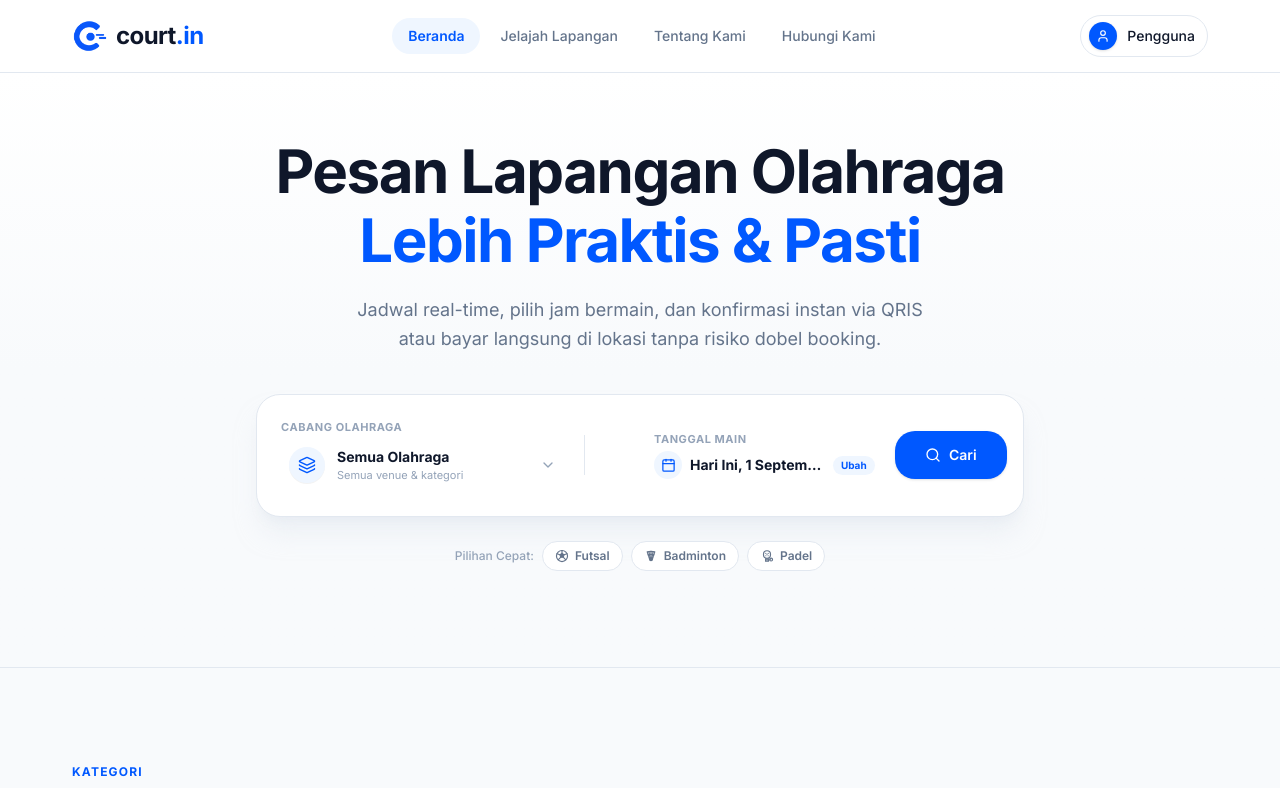
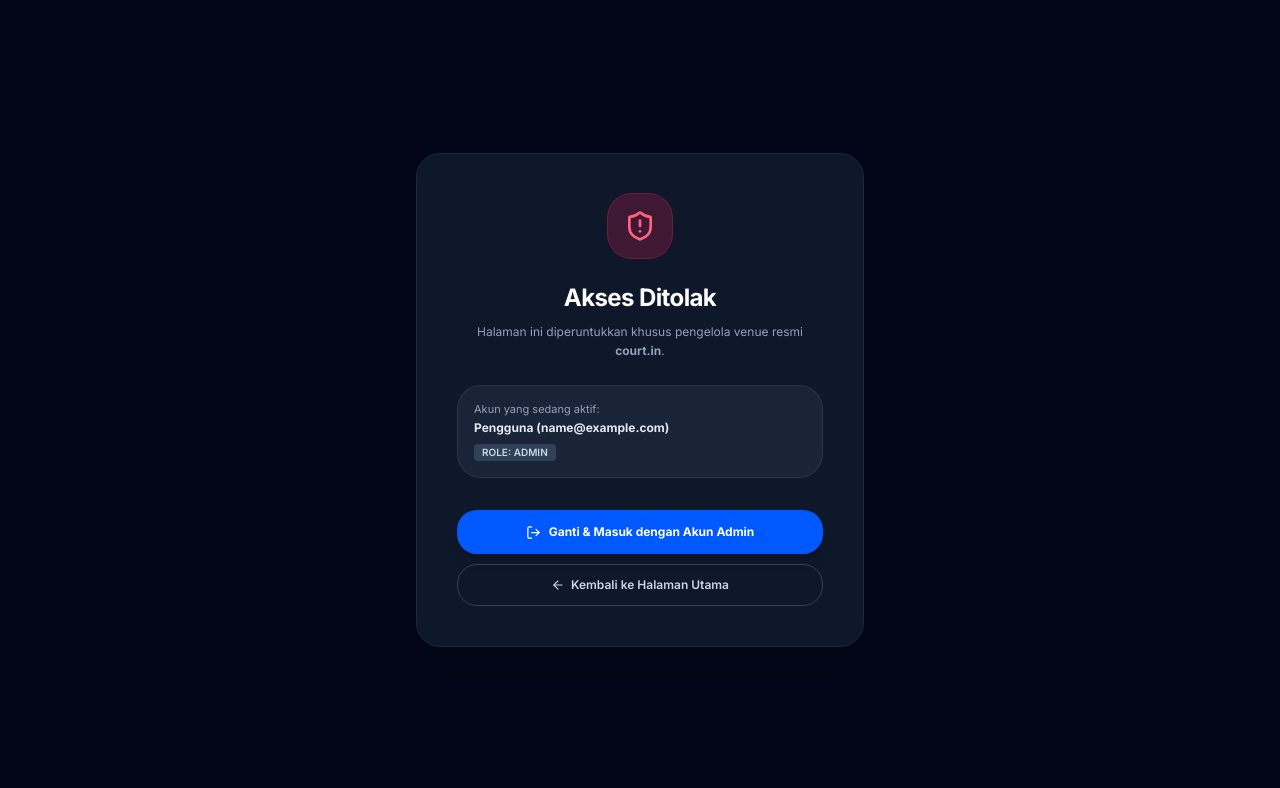
Before and after one commit to dappahsn/Court.in, a React (Vite) app in the folder frontend/: page /admin in a window 1280 px wide. Before the commit this address led to /. Shown: the top 788 px of the page. Built offline with nearby package versions, Linux system fonts and the light colour scheme; sample sign-in values are in the browser's storage.

Commit message:
fix: resolve admin access gate and seamless account switch

```diff
--- a/frontend/src/components/ProtectedRoute.jsx
+++ b/frontend/src/components/ProtectedRoute.jsx
@@ -1,13 +1,15 @@
-import { Navigate, useLocation } from 'react-router-dom'
+import { Link, Navigate, useLocation, useNavigate } from 'react-router-dom'
+import { ShieldAlert, LogOut, ArrowLeft } from 'lucide-react'
 import useAuthStore from '../stores/authStore'
 
 /**
  * ProtectedRoute Guard Component
- * Redirects unauthenticated visitors to /login with preserving target redirect path.
+ * Safely guards Customer and Admin routes with clear feedback and seamless switching.
  */
 export default function ProtectedRoute({ children, adminOnly = false }) {
-  const { isAuthenticated, user } = useAuthStore()
+  const { isAuthenticated, user, logout } = useAuthStore()
   const location = useLocation()
+  const navigate = useNavigate()
 
   if (!isAuthenticated) {
     const redirectUrl = location.pathname + location.search
@@ -15,7 +17,55 @@ export default function ProtectedRoute({ children, adminOnly = false }) {
   }
 
   if (adminOnly && user?.role !== 'ADMIN') {
-    return <Navigate to="/" replace />
+    return (
+      <div className="min-h-screen bg-slate-950 flex items-center justify-center p-4">
+        <div className="bg-slate-900 border border-slate-800 rounded-3xl p-8 sm:p-10 max-w-md w-full text-center space-y-6 shadow-2xl text-white">
+          <div className="w-16 h-16 rounded-2xl bg-rose-500/20 text-rose-400 flex items-center justify-center mx-auto ring-1 ring-rose-500/40">
+            <ShieldAlert size={32} />
+          </div>
+
+          <div className="space-y-2">
+            <h1 className="text-2xl font-black tracking-tight">
+              Akses Ditolak
+            </h1>
+            <p className="text-xs text-slate-400 leading-relaxed">
+              Halaman ini diperuntukkan khusus pengelola venue resmi <strong>court.in</strong>.
+            </p>
+          </div>
+
+          <div className="p-4 rounded-2xl bg-slate-800/80 border border-slate-700/60 text-xs text-left space-y-1">
+            <span className="text-slate-400 block text-[11px]">Akun yang sedang aktif:</span>
+            <p className="text-slate-200 font-bold truncate">
+              {user?.full_name || 'Pengguna'} ({user?.email})
+            </p>
+            <span className="inline-block mt-1 px-2 py-0.5 rounded bg-slate-700 text-slate-300 text-[10px] font-semibold uppercase">
+              Role: {user?.role || 'CUSTOMER'}
+            </span>
+          </div>
+
+          <div className="space-y-2.5 pt-2">
+            <button
+              type="button"
+              onClick={() => {
+                logout()
+                navigate('/login?redirect=/admin')
+              }}
+              className="w-full py-3.5 rounded-xl bg-primary hover:bg-primary-container text-white font-bold text-xs shadow-lg transition-all flex items-center justify-center gap-2 cursor-pointer"
+            >
+              <LogOut size={15} />
+              <span>Ganti & Masuk dengan Akun Admin</span>
+            </button>
+            <Link
+              to="/"
+              className="w-full py-3 rounded-xl border border-slate-700 text-slate-300 hover:text-white hover:bg-slate-800 text-xs font-semibold transition-all flex items-center justify-center gap-1.5"
+            >
+              <ArrowLeft size={14} />
+              <span>Kembali ke Halaman Utama</span>
+            </Link>
+          </div>
+        </div>
+      </div>
+    )
   }
 
   return children
--- a/frontend/src/pages/LoginPage.jsx
+++ b/frontend/src/pages/LoginPage.jsx
@@ -10,18 +10,22 @@ export default function LoginPage() {
   const redirectPath = searchParams.get('redirect') || '/dashboard'
 
   const isAdminTarget = redirectPath.startsWith('/admin')
-  const { login, isLoading, isAuthenticated } = useAuthStore()
+  const { user, login, isLoading, isAuthenticated } = useAuthStore()
 
-  const [email, setEmail] = useState('')
+  const [email, setEmail] = useState(isAdminTarget ? 'admin@court.in' : '')
   const [password, setPassword] = useState('')
   const [errorMsg, setErrorMsg] = useState('')
 
-  // Redirect if already authenticated
+  // Redirect if already authenticated as the correct role
   useEffect(() => {
     if (isAuthenticated) {
+      if (isAdminTarget && user?.role !== 'ADMIN') {
+        // Logged in as customer, but want to access admin -> don't redirect, let them authenticate as admin
+        return
+      }
       navigate(redirectPath, { replace: true })
     }
-  }, [isAuthenticated, navigate, redirectPath])
+  }, [isAuthenticated, user, navigate, redirectPath, isAdminTarget])
 
   const handleSubmit = async (e) => {
     e.preventDefault()
```
